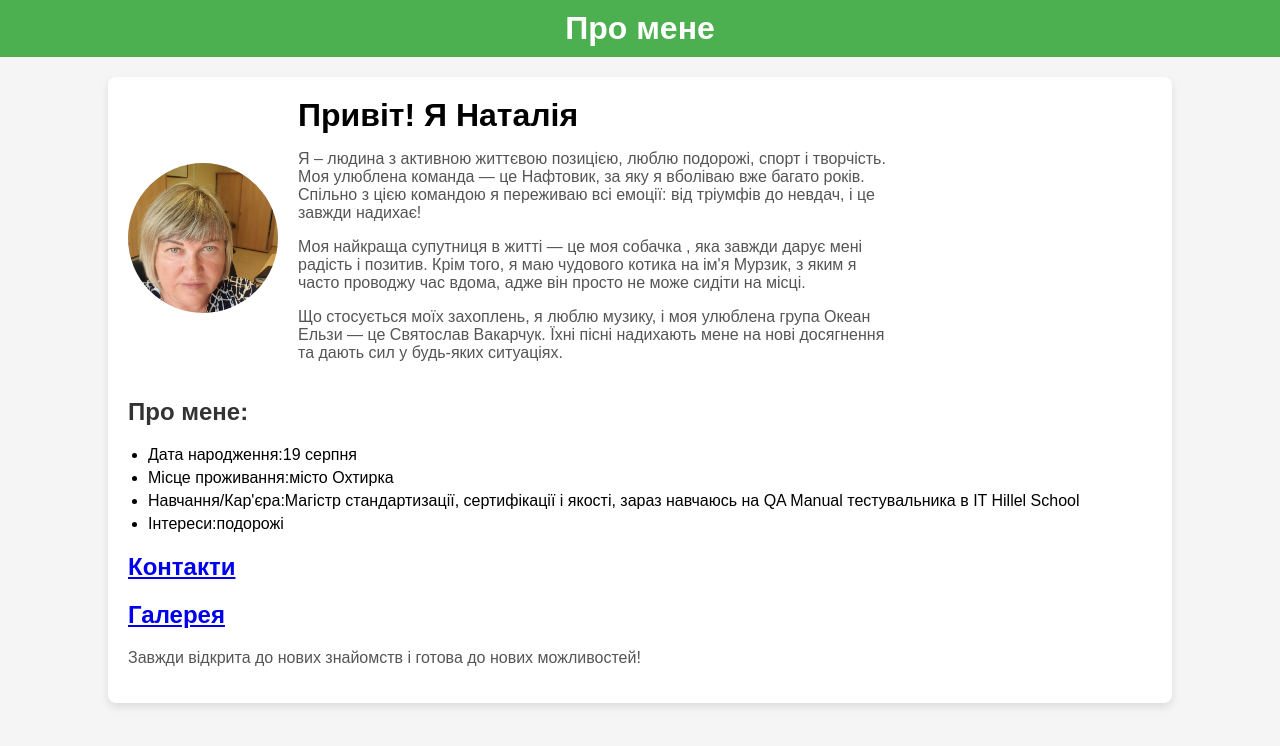
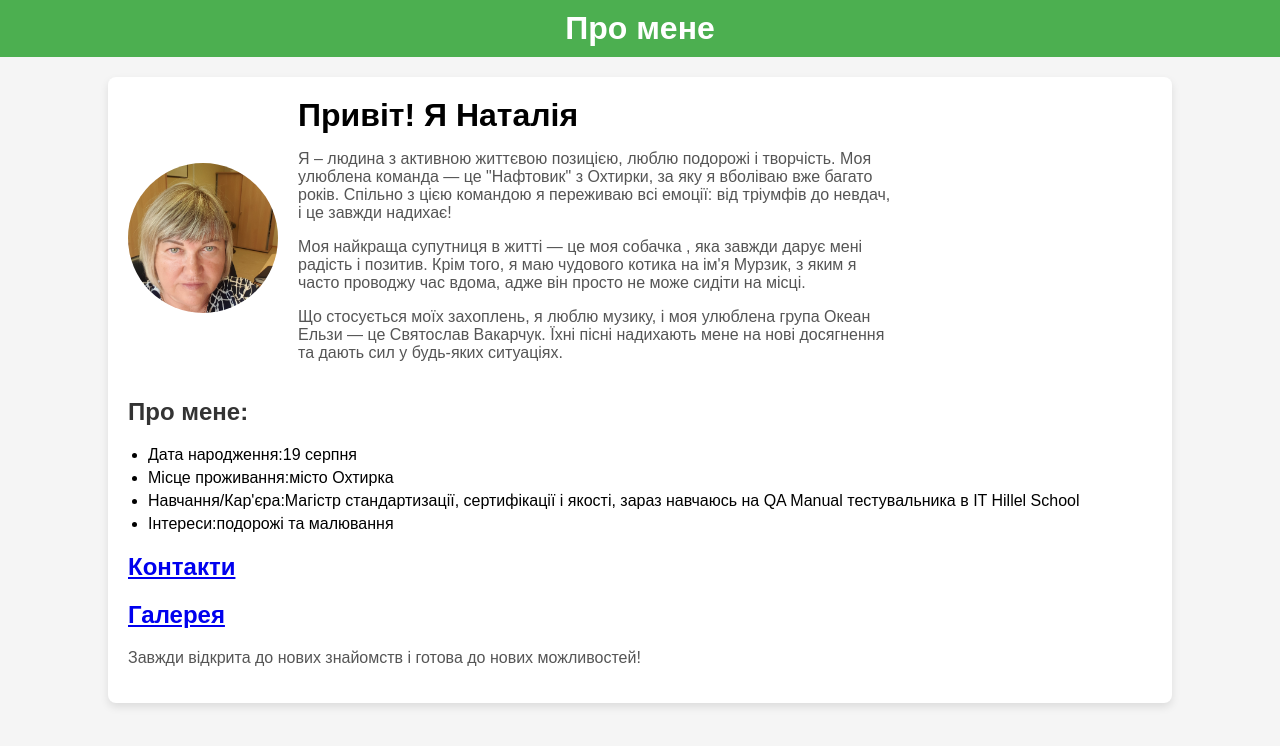
Before and after one commit to nklim62/HTML-page, a plain HTML site: page index.html in a window 1280 px wide. Drawn offline with Linux system fonts and the light colour scheme; files whose address does not match are found by name.

Commit message:
Update index.html

```diff
--- a/index.html
+++ b/index.html
@@ -76,7 +76,7 @@
             <img src="C:\Users\nklim\OneDrive - Chevron\DESKTOP\git_rep\HTML\Photo\myphoto.jpg" alt="Photo">
             <div>
                 <h1>Привіт! Я Наталія</h1>
-                <p>Я – людина з активною життєвою позицією, люблю подорожі, спорт і творчість. Моя улюблена команда — це Нафтовик, за яку я вболіваю вже багато років. Спільно з цією командою я переживаю всі емоції: від тріумфів до невдач, і це завжди надихає!</p>
+                <p>Я – людина з активною життєвою позицією, люблю подорожі і творчість. Моя улюблена команда — це "Нафтовик" з Охтирки, за яку я вболіваю вже багато років. Спільно з цією командою я переживаю всі емоції: від тріумфів до невдач, і це завжди надихає!</p>
                 <p>Моя найкраща супутниця в житті — це моя собачка , яка завжди дарує мені радість і позитив. Крім того, я маю чудового котика на ім'я Мурзик, з яким я часто проводжу час вдома, адже він просто не може сидіти на місці.</p>
                 <p>Що стосується моїх захоплень, я люблю музику, і моя улюблена група Океан Ельзи — це Святослав Вакарчук. Їхні пісні надихають мене на нові досягнення та дають сил у будь-яких ситуаціях.</p>
             </div>
@@ -88,7 +88,7 @@
                 <li>Дата народження:19 серпня</li>
                 <li>Місце проживання:місто Охтирка</li>
                 <li>Навчання/Кар'єра:Магістр стандартизації, сертифікації і якості, зараз навчаюсь на QA Manual тестувальника в IT Hillel School</li>
-                <li>Інтереси:подорожі</li>
+                <li>Інтереси:подорожі та малювання</li>
             </ul>
         </section>
 
```
